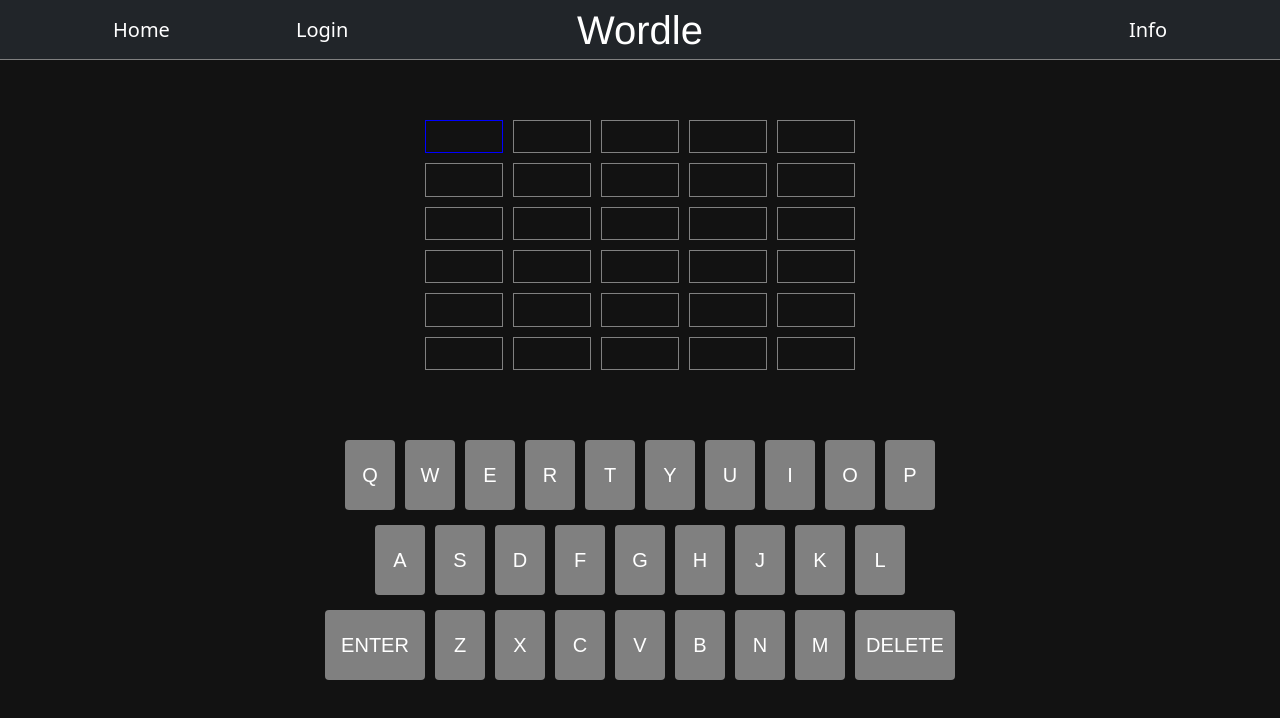
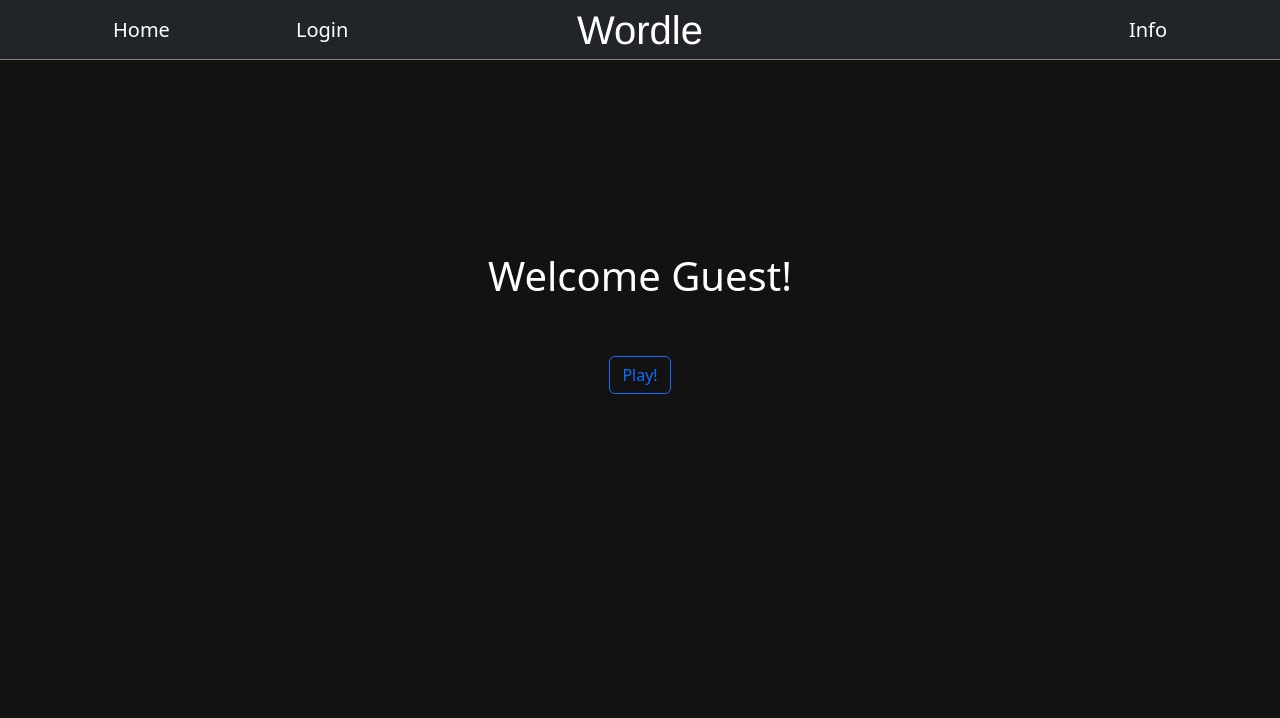
Before and after one commit to shaharmes/Wordle, a React (Create React App) app: page / in a window 1280 px wide. Shown: the top 718 px of the page. Built offline with nearby package versions, Linux system fonts and the light colour scheme.

Commit message:
added home page

```diff
--- a/src/App.tsx
+++ b/src/App.tsx
@@ -5,6 +5,8 @@ import { gameContext } from "./context/GameContext";
 import { navContext } from './context/NavContext';
 import { useNav } from './hooks/useNav';
 import { NavBar } from './components/NavBar';
+import { Home } from './pages/HomePage';
+import { Outlet } from 'react-router-dom';
 
 
 function App(): JSX.Element {
@@ -16,8 +18,8 @@ function App(): JSX.Element {
     <div className="App">
       <navContext.Provider value={navigationLogic}>
         <gameContext.Provider value={gameLogic}>
-          <NavBar />
-          <Game/>
+          <NavBar/>
+          <Outlet/>
         </gameContext.Provider>
       </navContext.Provider>
     </div>
--- /dev/null
+++ b/src/pages/HomePage.tsx
@@ -0,0 +1,28 @@
+import React from "react"
+import { Link } from "react-router-dom"
+import { useContext } from "react"
+import { navContext } from "../context/NavContext";
+import { navType } from "../hooks/useNav";
+
+export function Home() {
+
+    const {user} = useContext(navContext) as navType;
+
+    return (
+        <>
+            <br/><br/><br/><br/>
+            <section className="py-5 text-center container">
+                <div className="row py-lg-5">
+                    <div className="col-lg-6 col-md-8 mx-auto">
+                        <>
+                            <h1 className="fw-light">Welcome {user ? user: 'Guest'}!</h1>
+                            <br></br>
+                            <br></br>
+                            <Link to={'/wordle'} type="button" className="btn btn-outline-primary">Play!</Link>
+                        </>
+                    </div>
+                </div>
+            </section>
+        </>
+    )
+}
```
Also changed, not shown: src/routes.tsx (+10 -1 lines).
